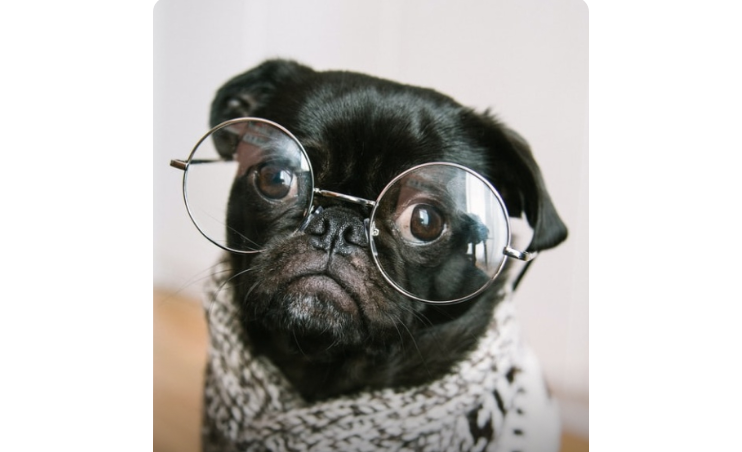
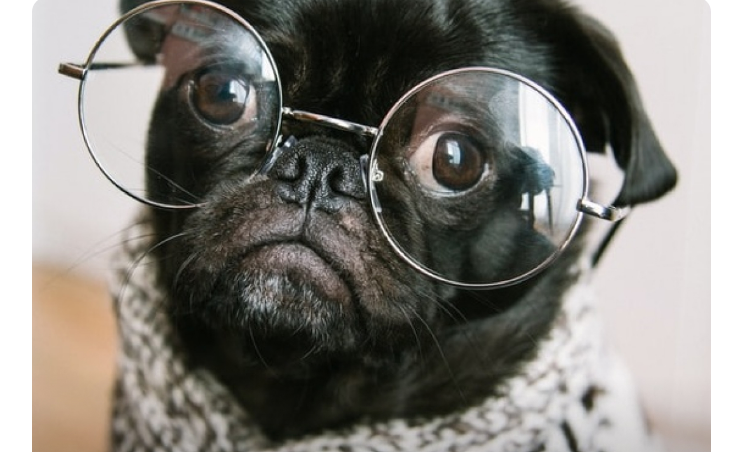
Before and after one commit to MRZaki2000/Tindog, a plain HTML site: page index.html in a window 1280 px wide. Shown: the part 66-518 px from the top of the page, without its empty margins (269-1011 px from the left). Drawn offline with nearby package versions, Linux system fonts and the light colour scheme.

Commit message:
Update index.css

```diff
--- a/index.css
+++ b/index.css
@@ -7,8 +7,8 @@ body {
 /* -------------HEADER----------- */
 
 .container {
-    width: 70%;
-    max-width: 450px;
+    width: 90vw;
+    max-width: 700px;
     margin: 0 auto;
 }
 
@@ -34,7 +34,7 @@ body {
     position: relative;
     width: 97%;
     margin: 0 auto;
-    height: 600px;
+    height: 70vh;
     background-color: gray;
     /* background-image: url('images/dog-teddy.jpg'); */
     background-position: center;
```
